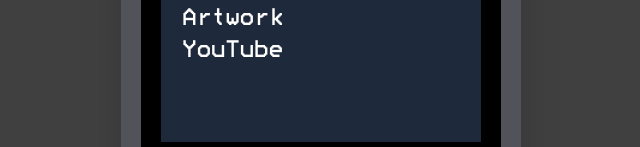
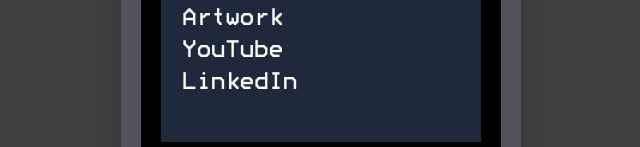
Before and after one commit to pingwes/personal_website, a React (Create React App) app: page / in a window 1280 px wide. Shown: the part 242-389 px from the top of the page, without its empty margins (319-959 px from the left). Built offline with nearby package versions, Linux system fonts and the light colour scheme.

Commit message:
Linkedin

```diff
--- a/src/App.js
+++ b/src/App.js
@@ -25,7 +25,7 @@
     });
   })
 
-  const pages = ["home", "about", "blog", "projects", "artwork", "YouTube"]
+  const pages = ["home", "about", "blog", "projects", "artwork", "YouTube", "LinkedIn"]
   const [style, setStyle] = useState({animationClass: 'test'})
   const [state, setState] = useState(0)
   const [selector, setSelector] = useState(1)
@@ -134,6 +134,20 @@
             current={selector}
           />
         )
+      case "LinkedIn":
+        ReactGA.event({
+          category: 'Navigation',
+          action: 'LinkedIn'
+        });
+
+        openInNewTab('https://www.linkedin.com/in/wes-berry-80b98b15b/')
+        setState(0)
+        return (
+          <Home
+            handleChange={handleChange}
+            current={selector}
+          />
+        )
       // case "onlyfans":
       //   ReactGA.event({
       //     category: 'Navigation',
--- a/src/pages/home.js
+++ b/src/pages/home.js
@@ -40,6 +40,12 @@
             className="terminal text-2xl"
             value={5}
             onClick={e => handleChange(e) } >YouTube</button>
+          <br/>
+          {current == 6 && <ArrowSelect/>}
+          <button
+            className="terminal text-2xl"
+            value={6}
+            onClick={e => handleChange(e) } >LinkedIn</button>
         </p>
       </div>
     </>
```
